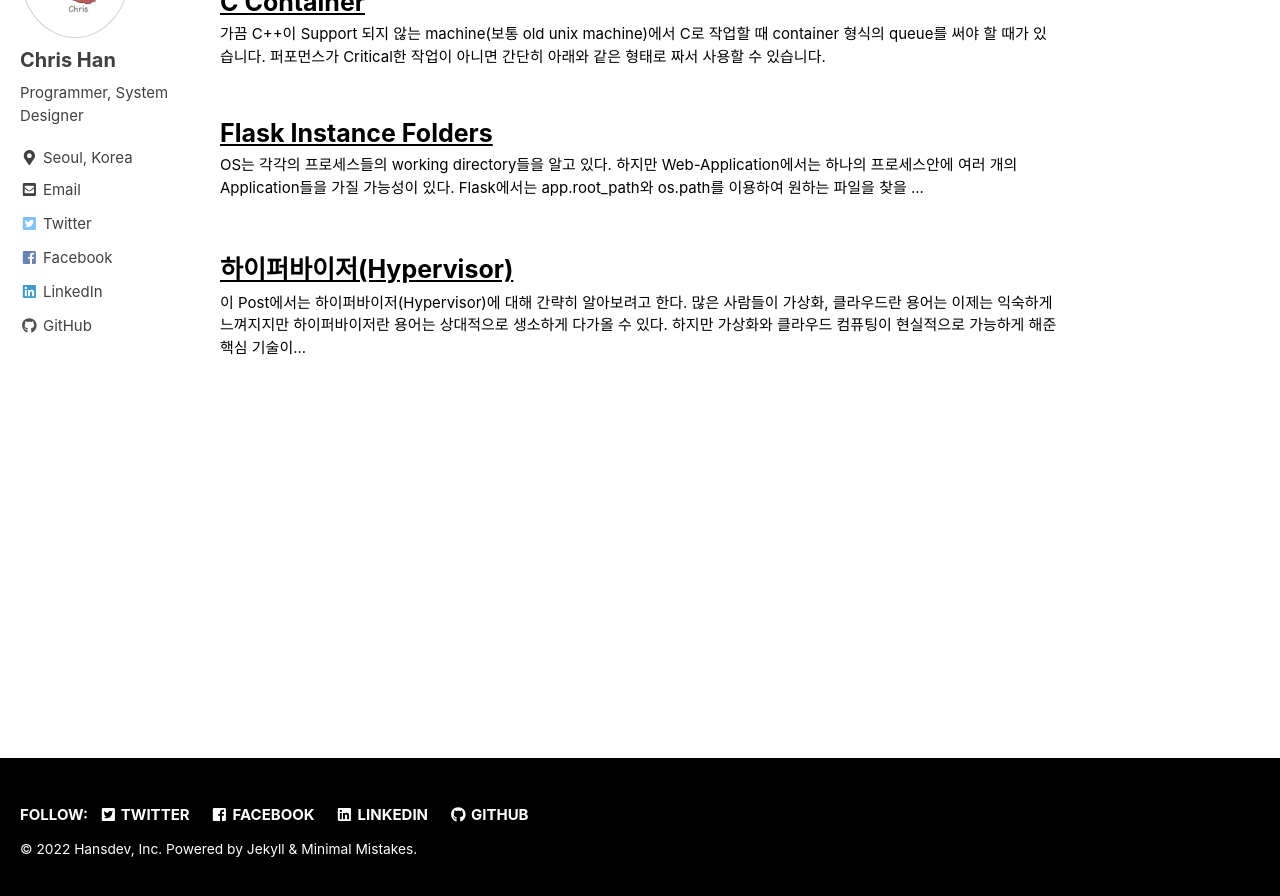
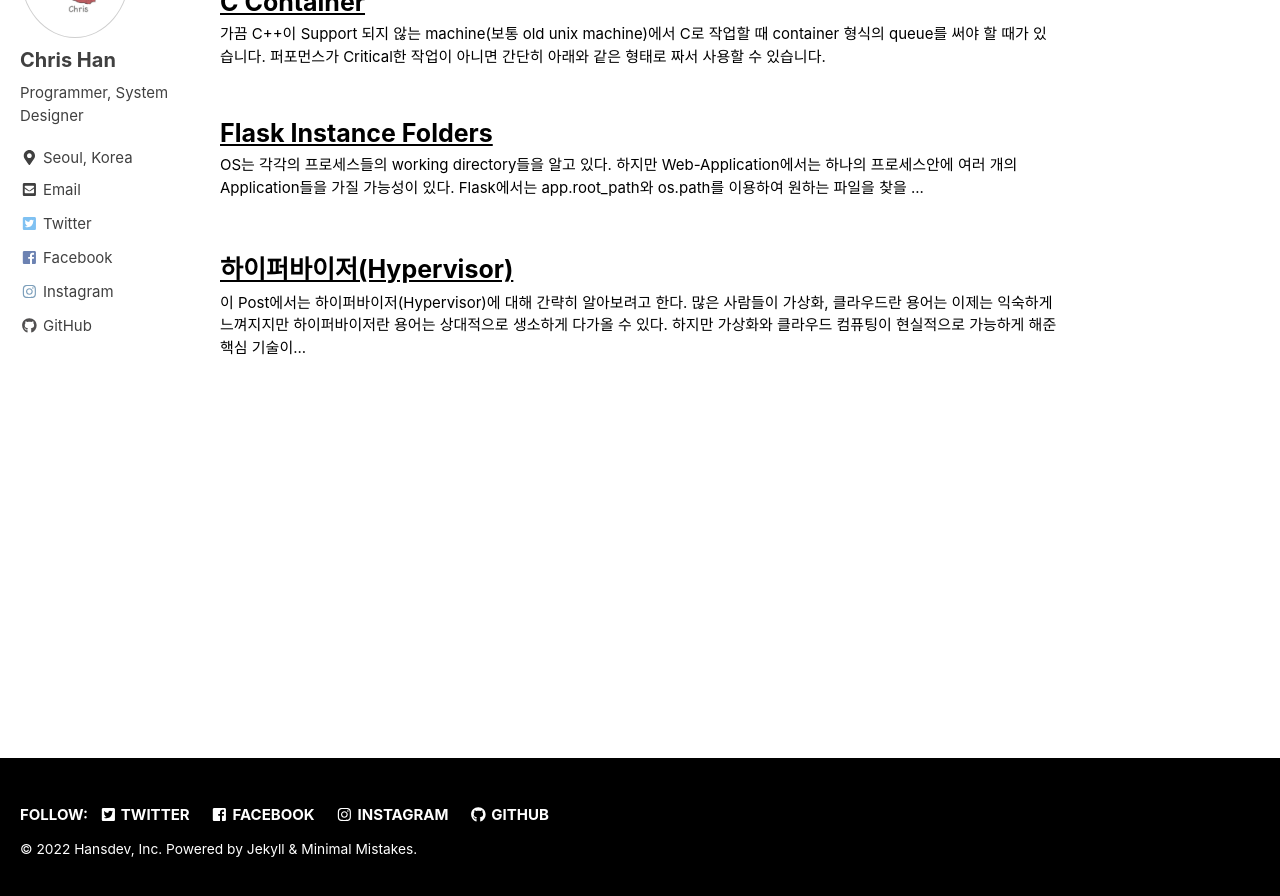
Before and after one commit to chriskr7/chriskr7.github.io, a Jekyll site: the page built from index.html, in a window 1280 px wide and 900 px high, scrolled down 223 px. Shown: the top 896 px of the window. Built offline with Jekyll 4.4.1, drawn with Linux system fonts in a browser that asks for light colours; nearby versions of some CDN libraries; the list of posts is cut into pages by our own code; some of the changed lines change nothing that is shown.

Commit message:
instagram twitter modified

```diff
--- a/_config.yml
+++ b/_config.yml
@@ -117,15 +117,15 @@
   gitlab           :
   google_plus      :
   keybase          :
-  instagram        :
+  instagram        : "writer.hans"
   lastfm           :
-  linkedin         : "chris-han-30770876"
+  linkedin         :
   pinterest        :
   soundcloud       :
   stackoverflow    : # "123456/username" (the last part of your profile url, e.g. https://stackoverflow.com/users/123456/username)
   steam            : # "steamId" (the last part of your profile url, e.g. https://steamcommunity.com/id/steamId/)
   tumblr           :
-  twitter          : "chriskr7"
+  twitter          : "HansdevKr"
   vine             :
   weibo            :
   xing             :
```
